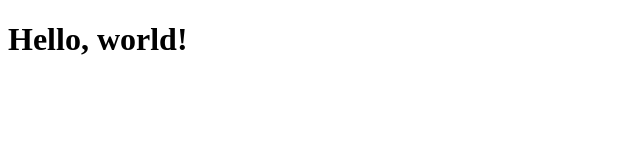
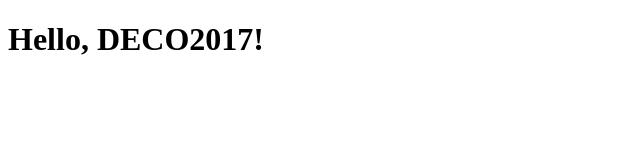
Before and after one commit to dongasr/blog, a plain HTML site: page index.html in a window 1280 px wide. Shown: the whole page, without its empty margins (0-640 px from the left). Drawn offline with Linux system fonts and the light colour scheme.

Commit message:
change main text on home page

```diff
--- a/index.html
+++ b/index.html
@@ -20,7 +20,7 @@
 
 <body>
 
-  <h1>Hello, world!</h1>
+  <h1>Hello, DECO2017!</h1>
 
 </body>
 
```
